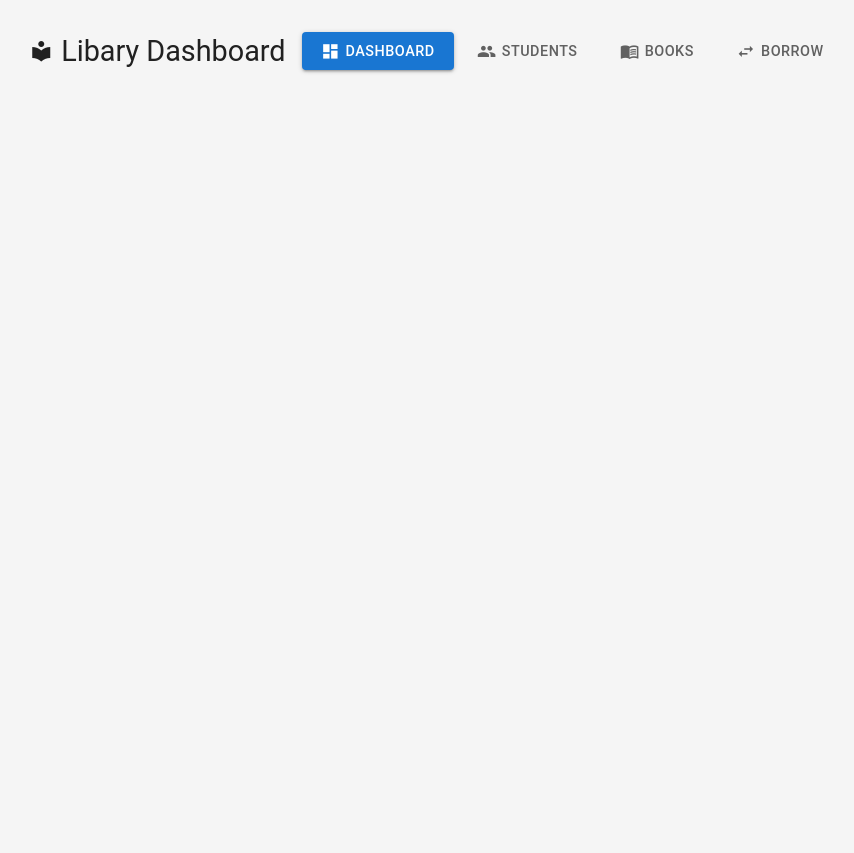
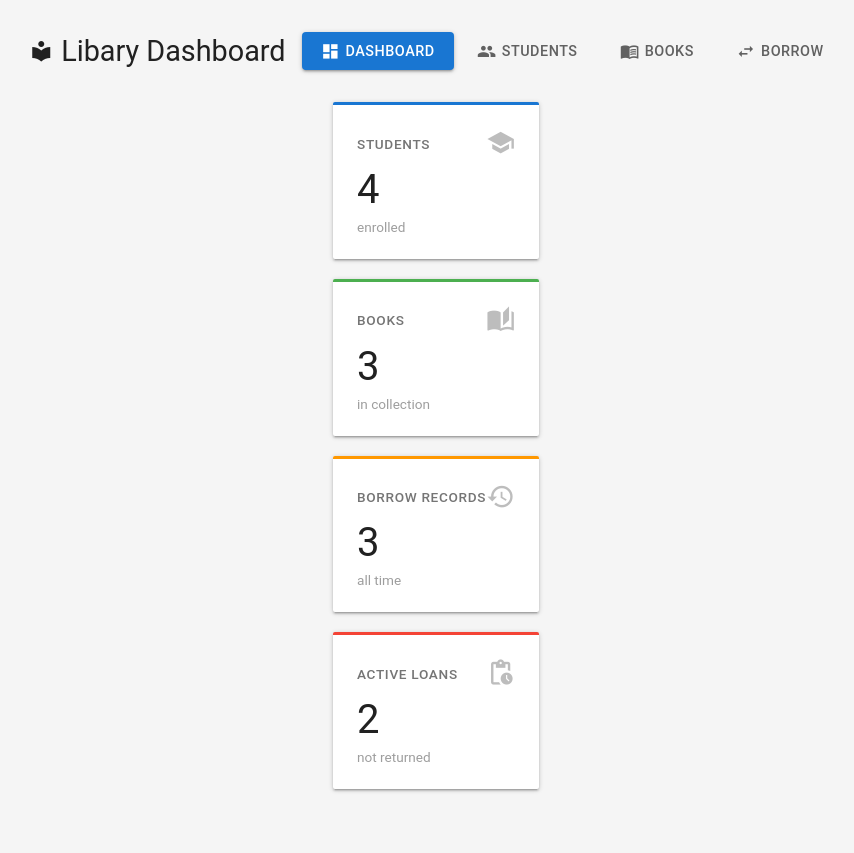
Before and after one commit to Grace-Racasa/IT30A, a PHP site: page /dashboard.php in a window 1280 px wide. Shown: the whole page, without its empty margins (204-1058 px from the left). Before the commit the page ends 73 px from the top, so only its background shows below. Run offline with PHP 8.4, Linux system fonts and the light colour scheme; data comes from the database, SQL or seed files in the repository.

Commit message:
Initial KPIs for dashboard.php: student count, book count, borrowed books & active borrows

```diff
--- a/dashboard.php
+++ b/dashboard.php
@@ -1,6 +1,6 @@
 <?php
 $host = 'localhost';
-$db   = 'it30_lab_db';
+$db   = 'it30a_lab_db';
 $user = 'root';
 $pass = '';
 $charset = 'utf8mb4';
@@ -18,6 +18,12 @@ try {
 } catch (PDOException $e) {
     die("Database connection failed: " . $e->getMessage());
 }
+
+// ---------- 1. KPI COUNTS ----------
+$studentCount  = $pdo->query("SELECT COUNT(*) FROM students")->fetchColumn();
+$bookCount     = $pdo->query("SELECT COUNT(*) FROM books")->fetchColumn();
+$totalBorrows  = $pdo->query("SELECT COUNT(*) FROM borrow")->fetchColumn();
+$activeBorrows = $pdo->query("SELECT COUNT(*) FROM borrow WHERE borrow_return_date IS NULL")->fetchColumn();
 
 ?>
 
@@ -263,5 +269,42 @@ try {
 </head>
 <body>
     <?php include 'includes/navbar.php'; ?>
+    <div class="stats-grid">
+    <div class="stat-card">
+        <div class="stat-header">
+            <span class="stat-label">Students</span>
+            <span class="material-icons">school</span>
+        </div>
+        <div class="stat-number"><?= $studentCount ?></div>
+        <div class="stat-sub">enrolled</div>
+    </div>
+
+    <div class="stat-card">
+        <div class="stat-header">
+            <span class="stat-label">Books</span>
+            <span class="material-icons">auto_stories</span>
+        </div>
+        <div class="stat-number"><?= $bookCount ?></div>
+        <div class="stat-sub">in collection</div>
+    </div>
+
+    <div class="stat-card">
+        <div class="stat-header">
+            <span class="stat-label">Borrow records</span>
+            <span class="material-icons">history</span>
+        </div>
+        <div class="stat-number"><?= $totalBorrows ?></div>
+        <div class="stat-sub">all time</div>
+    </div>
+
+    <div class="stat-card">
+        <div class="stat-header">
+            <span class="stat-label">Active loans</span>
+            <span class="material-icons">pending_actions</span>
+        </div>
+        <div class="stat-number"><?= $activeBorrows ?></div>
+        <div class="stat-sub">not returned</div>
+    </div>
+</div>
 </body>
 </html>
```
